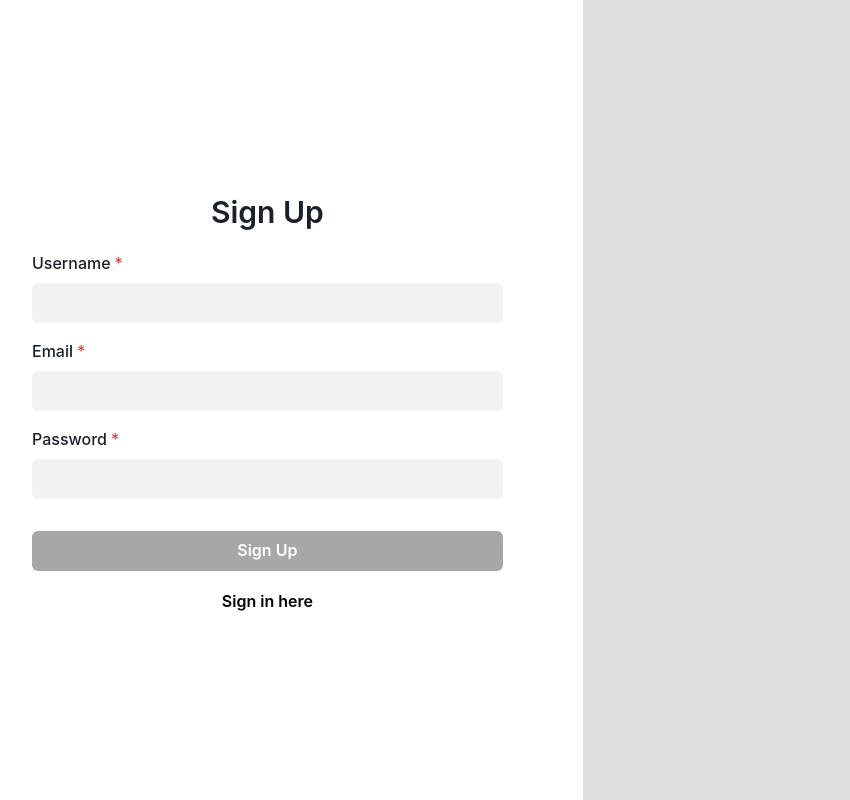
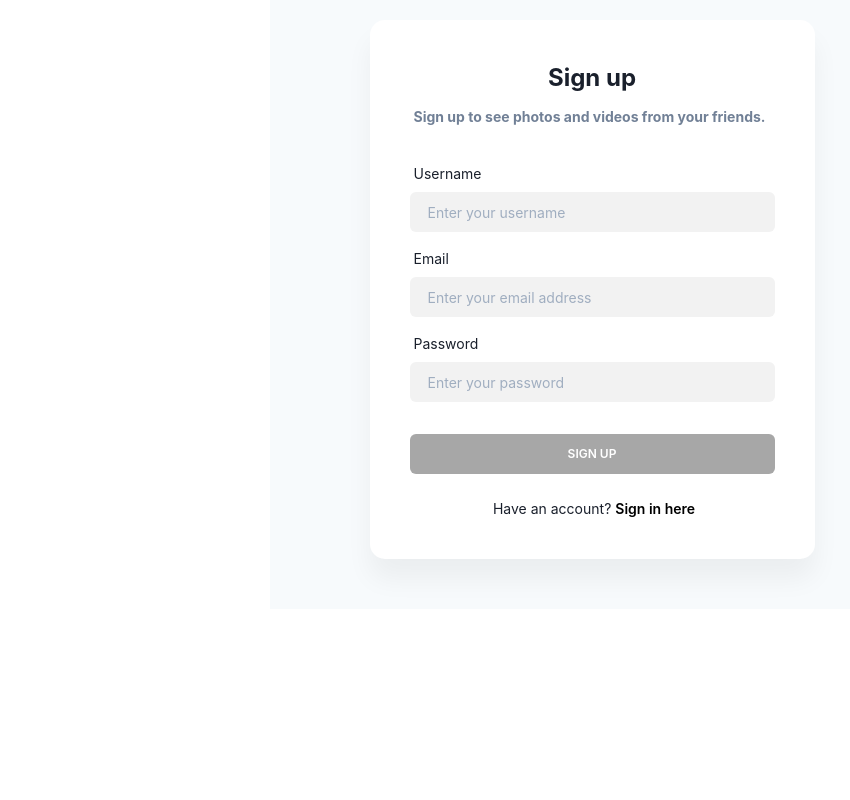
Before and after one commit to dionannd/sisos, a React (Create React App) app: page /register in a window 1280 px wide. Shown: the whole page, without its empty margins (48-898 px from the left). Built offline with nearby package versions, Linux system fonts and the light colour scheme.

Commit message:
update: page auth fix

```diff
--- a/src/components/card/CardAuth.js
+++ b/src/components/card/CardAuth.js
@@ -1,10 +1,15 @@
-import { Box } from "@chakra-ui/react";
+import { Flex } from "@chakra-ui/react";
 
 const CardAuth = ({ children, ...rest }) => {
   return (
-    <Box w={{ base: "auto", lg: "full" }} margin="auto" bg="white" {...rest}>
+    <Flex
+      alignItems="center"
+      justifyContent="start"
+      w={{ base: "100%", md: "50%", lg: "42%" }}
+      {...rest}
+    >
       {children}
-    </Box>
+    </Flex>
   );
 };
 
--- a/src/components/layouts/AuthLayout.js
+++ b/src/components/layouts/AuthLayout.js
@@ -3,14 +3,17 @@ import { Flex } from "@chakra-ui/react";
 
 export default function AuthLayout({ children, ...rest }) {
   return (
-    <Flex
-      w="100%"
-      alignItems="center"
-      justifyContent="center"
-      margin="auto"
-      {...rest}
-    >
-      {children}
+    <Flex position="relative">
+      <Flex
+        w="100%"
+        maxW="1044px"
+        mx="auto"
+        justifyContent="space-between"
+        pt={{ sm: "100px", md: "0px" }}
+        {...rest}
+      >
+        {children}
+      </Flex>
     </Flex>
   );
 }
--- a/src/pages/auth/Login.js
+++ b/src/pages/auth/Login.js
@@ -2,7 +2,8 @@ import React, { useState, useCallback } from "react";
 import { Helmet } from "react-helmet";
 import {
   Text,
-  Center,
+  Box,
+  Heading,
   FormControl,
   FormLabel,
   Input,
@@ -28,7 +29,7 @@ export default function LoginPage() {
       description: message,
       status: type,
       position: "top",
-      duration: 5000,
+      duration: 2000,
       isClosable: true,
     });
   };
@@ -39,7 +40,6 @@ export default function LoginPage() {
       const response = await authRequest.login(data);
       localStorage.setItem("token", response.token);
       window.location.href = "/home";
-      notif("Success!", "Welcome back", "success");
     } catch (error) {
       notif("Ooops!", error.response.data.message, "error");
     } finally {
@@ -61,36 +61,57 @@ export default function LoginPage() {
   return (
     <>
       <Helmet>
-        <title>Sign In</title>
+        <title>Sign in &bull; Sisos</title>
       </Helmet>
-      <AuthLayout display="flex">
-        <CardAuth
-          p={{ base: 20, md: 10, lg: 20, sm: 5 }}
-          mx={{ base: 0, sm: 10, md: 10, lg: 0 }}
-          my={{ base: 0, sm: 20, md: 0, lg: 0 }}
+      <AuthLayout>
+        <CardAuth>
+          <Flex
+            direction="column"
+            w="100%"
+            background="transparant"
+            p="48px"
+            mt={{ md: "100px", lg: "80px" }}
           >
-          <Center fontWeight="semibold" fontSize="30px">
+            <Heading fontSize="32px" mb="10px">
               Sign In
-          </Center>
-          <FormControl mb={4} mt={4}>
-            <FormLabel>Email/Username</FormLabel>
+            </Heading>
+            <Text
+              mb="20px"
+              ms="4px"
+              color="gray.500"
+              fontWeight="bold"
+              fontSize="14px"
+            >
+              Enter your account to sign in.
+            </Text>
+            <FormControl mb={6} mt={4}>
+              <FormLabel ms="4px" fontSize="sm" fontWeight="normal">
+                Email/Username
+              </FormLabel>
               <Input
                 type="text"
                 variant="filled"
+                fontSize="sm"
+                placeholder="Enter your email or username"
                 bg="#F2F2F2"
                 _hover={{ bg: "#F2F2F2" }}
                 _focus={{ bg: "#F2F2F2" }}
+                isRequired={true}
                 onChange={(e) => setData({ ...data, username: e.target.value })}
               />
             </FormControl>
-          <FormControl mb={4} mt={6}>
+            <FormControl mb={4}>
               <Flex justifyContent="space-between">
-              <FormLabel>Password</FormLabel>
+                <FormLabel ms="4px" fontSize="sm" fontWeight="normal">
+                  Password
+                </FormLabel>
                 <Button
                   as={Link}
                   to="/forgot"
                   mb={2}
-                fontWeight="reguler"
+                  ms="4px"
+                  fontSize="sm"
+                  fontWeight="normal"
                   variant="link"
                 >
                   forgot password?
@@ -99,9 +120,12 @@ export default function LoginPage() {
               <Input
                 type="password"
                 variant="filled"
+                fontSize="sm"
+                placeholder="Enter your password"
                 bg="#F2F2F2"
                 _hover={{ bg: "#F2F2F2" }}
                 _focus={{ bg: "#F2F2F2" }}
+                isRequired={true}
                 onChange={(e) => setData({ ...data, password: e.target.value })}
               />
             </FormControl>
@@ -109,24 +133,40 @@ export default function LoginPage() {
               mt={4}
               w="full"
               variant="gray"
+              fontSize="12px"
               onClick={handleLogin}
               isLoading={isLoading}
               loadingText="Please wait..."
             >
-            Sign In
+              SIGN IN
             </Button>
             <Flex mt={6} justifyContent="center">
-            <Text mr={1}>Not registered yet?</Text>
-            <Button variant="link" color="black" as={Link} to="/register">
+              <Text ms="4px" fontSize="14px">
+                Not registered yet?
+              </Text>
+              <Button
+                variant="link"
+                color="black"
+                as={Link}
+                to="/register"
+                ml={1}
+                ms="4px"
+                fontSize="14px"
+              >
                 Sign up here
               </Button>
             </Flex>
+          </Flex>
         </CardAuth>
-        <CardAuth
+        <Box
+          display={{ base: "none", md: "block" }}
+          overflowX="hidden"
+          h="100vh"
+          w="50vw"
+          position="absolute"
+          right="0px"
           bg="#DFDFDF"
-          py={{ base: 0, lg: "50vh", md: "50vh", sm: "50vh" }}
-          px={{ base: 0, lg: "12vh", md: "25%", sm: "20vh" }}
-        ></CardAuth>
+        ></Box>
       </AuthLayout>
     </>
   );
--- a/src/pages/auth/Register.js
+++ b/src/pages/auth/Register.js
@@ -1,15 +1,14 @@
 import React, { useState } from "react";
 import { Helmet } from "react-helmet";
 import {
-  Center,
   FormControl,
   FormLabel,
   Input,
   Button,
   Flex,
+  Text,
   useToast,
 } from "@chakra-ui/react";
-import { AuthLayout, CardAuth } from "components";
 import authRequest from "api/auth";
 import { Link } from "react-router-dom";
 
@@ -25,7 +24,8 @@ export default function RegisterPage() {
       title: title,
       description: message,
       status: type,
-      duration: 5000,
+      position: "top",
+      duration: 3000,
       isClosable: true,
     });
   };
@@ -45,22 +45,52 @@ export default function RegisterPage() {
   return (
     <>
       <Helmet>
-        <title>Sign Up</title>
+        <title>Sign up &bull; Sisos</title>
       </Helmet>
-      <AuthLayout>
-        <CardAuth
-          p={{ base: 20, md: 10, lg: 20, sm: 5 }}
-          mx={{ base: 0, sm: 10, md: 10, lg: 0 }}
-          my={{ base: 0, sm: 20, md: 0, lg: 0 }}
+      <Flex
+        direction="column"
+        alignSelf="center"
+        justifySelf="center"
+        overflow="hidden"
+        bg="gray.50"
       >
-          <Center fontWeight="semibold" fontSize="30px">
-            Sign Up
-          </Center>
-          <FormControl mb={4} mt={4} isRequired>
-            <FormLabel>Username</FormLabel>
+        <Flex alignItems="center" justifyContent="center" mb="50px" mt="20px">
+          <Flex
+            direction="column"
+            w="445px"
+            background="transparent"
+            borderRadius="15px"
+            p="40px"
+            mx={{ base: "100px" }}
+            bg="white"
+            boxShadow="0 20px 27px 0 rgb(0 0 0 / 5%)"
+          >
+            <Text
+              fontSize="24px"
+              fontWeight="bold"
+              textAlign="center"
+              mb="10px"
+            >
+              Sign up
+            </Text>
+            <Text
+              mb="20px"
+              ms="4px"
+              color="gray.500"
+              fontWeight="bold"
+              fontSize="14px"
+            >
+              Sign up to see photos and videos from your friends.
+            </Text>
+            <FormControl mb={4} mt={4}>
+              <FormLabel ms="4px" fontSize="sm" fontWeight="normal">
+                Username
+              </FormLabel>
               <Input
                 type="text"
                 variant="filled"
+                fontSize="sm"
+                placeholder="Enter your username"
                 bg="#F2F2F2"
                 _hover={{ bg: "#F2F2F2" }}
                 _focus={{ bg: "#F2F2F2" }}
@@ -68,11 +98,15 @@ export default function RegisterPage() {
                 onChange={(e) => setData({ ...data, username: e.target.value })}
               />
             </FormControl>
-          <FormControl mb={4} mt={4} isRequired>
-            <FormLabel>Email</FormLabel>
+            <FormControl mb={4}>
+              <FormLabel ms="4px" fontSize="sm" fontWeight="normal">
+                Email
+              </FormLabel>
               <Input
                 type="text"
                 variant="filled"
+                fontSize="sm"
+                placeholder="Enter your email address"
                 bg="#F2F2F2"
                 _hover={{ bg: "#F2F2F2" }}
                 _focus={{ bg: "#F2F2F2" }}
@@ -80,13 +114,17 @@ export default function RegisterPage() {
                 onChange={(e) => setData({ ...data, email: e.target.value })}
               />
             </FormControl>
-          <FormControl mb={4} isRequired>
+            <FormControl mb={4}>
               <Flex justifyContent="space-between">
-              <FormLabel>Password</FormLabel>
+                <FormLabel ms="4px" fontSize="sm" fontWeight="normal">
+                  Password
+                </FormLabel>
               </Flex>
               <Input
                 type="password"
                 variant="filled"
+                fontSize="sm"
+                placeholder="Enter your password"
                 bg="#F2F2F2"
                 _hover={{ bg: "#F2F2F2" }}
                 _focus={{ bg: "#F2F2F2" }}
@@ -97,25 +135,33 @@ export default function RegisterPage() {
             <Button
               mt={4}
               w="full"
+              fontSize="12px"
               variant="gray"
               onClick={handleRegister}
               isLoading={isLoading}
               loadingText="Please wait..."
             >
-            Sign Up
+              SIGN UP
             </Button>
-          <Flex mt={5} justifyContent="center">
-            <Button as={Link} variant="link" color="black" to="/">
+            <Flex mt={6} justifyContent="center">
+              <Text ms="4px" fontSize="14px">
+                Have an account?
+              </Text>
+              <Button
+                as={Link}
+                variant="link"
+                color="black"
+                to="/"
+                ml={1}
+                ms="4px"
+                fontSize="14px"
+              >
                 Sign in here
               </Button>
             </Flex>
-        </CardAuth>
-        <CardAuth
-          bg="#DFDFDF"
-          py={{ base: 0, lg: "50vh", md: "50vh", sm: "50vh" }}
-          px={{ base: 0, lg: "12vh", md: "25%", sm: "15vh" }}
-        ></CardAuth>
-      </AuthLayout>
+          </Flex>
+        </Flex>
+      </Flex>
     </>
   );
 }
```
Lines whose indentation alone changed are shown as unchanged.
